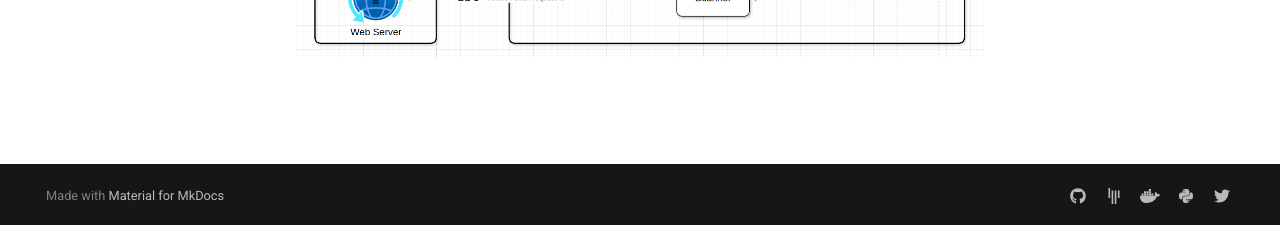
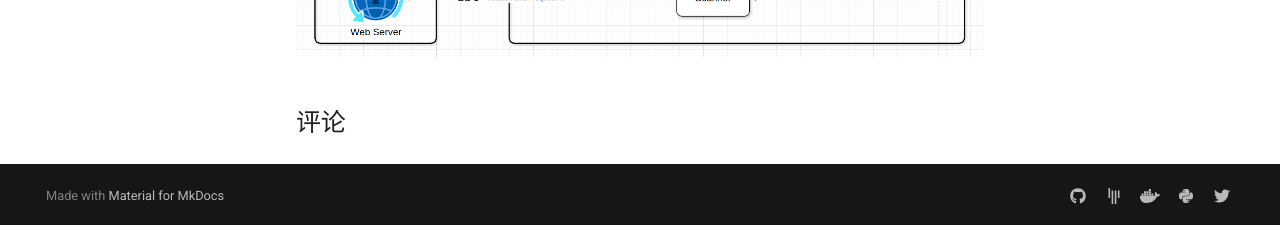
Before and after one commit to openrasp-iast/.github, an MkDocs documentation site: the page built from docs/index.md, in a window 1280 px wide and 1140 px high. Shown: the part 912-1137 px from the top of the window. Built offline with MkDocs 1.6.1 and Material for MkDocs 9.7.7, drawn with Linux system fonts in a browser that asks for light colours; comment, search, counter and statistics services are not loaded.

Commit message:
Update comments.html

```diff
--- a/overrides/partials/comments.html
+++ b/overrides/partials/comments.html
@@ -1,4 +1,5 @@
 {% if page.meta.comments %}
+  <h2 id="__comments">{{ lang.t("meta.comments") }}</h2>
   <!-- Insert generated snippet here -->
   <script src="https://giscus.app/client.js"
   data-repo="openrasp-iast/.github"
@@ -33,9 +34,9 @@
     }
 
     // Register event handlers after documented loaded
-    document.addEventListener("DOMContentLoaded", function () {
+    document.addEventListener("DOMContentLoaded", function() {
       var ref = document.querySelector("[data-md-component=palette]")
-        ref.addEventListener("change", function () {
+      ref.addEventListener("change", function() {
         var palette = __md_get("__palette")
         if (palette && typeof palette.color === "object") {
           var theme = palette.color.scheme === "slate"
```
Lines whose indentation alone changed are shown as unchanged.
